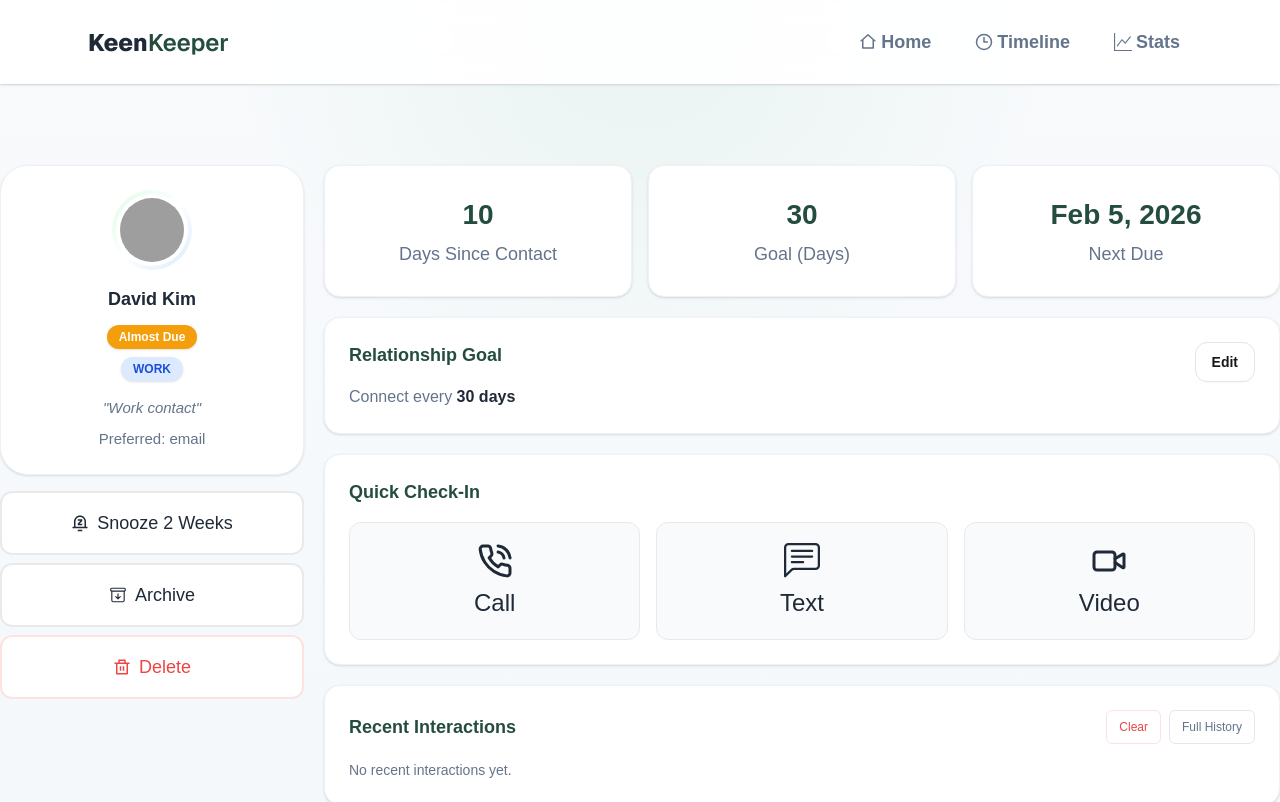
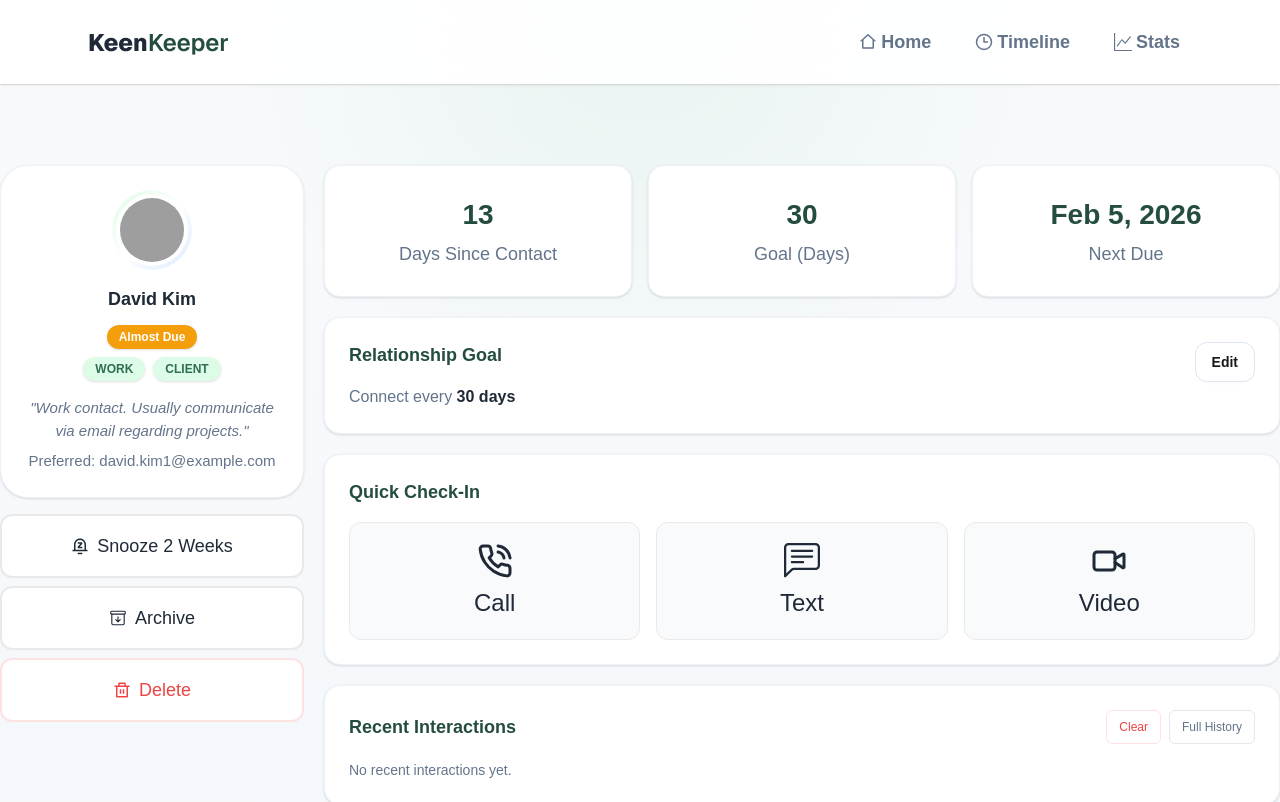
Before and after one commit to nafiz2024/Programming-Hero-Assignment-07, a React (Vite) app: page /friendsdetails/1 in a window 1280 px wide. Shown: the top 802 px of the page. Built offline with nearby package versions, Linux system fonts and the light colour scheme; grey boxes are pictures that could not be loaded.

Commit message:
Some Issue Fix

```diff
--- a/public/FriendsData.json
+++ b/public/FriendsData.json
@@ -1,146 +1,146 @@
 [
   {
-    "id": "1",
+    "id": 1,
     "name": "David Kim",
-    "avatar": "https://i.ibb.co/d0gwzbqW/Ellipse-1.png",
-    "tag": "work",
+    "picture": "https://i.ibb.co/d0gwzbqW/Ellipse-1.png",
+    "email": "david.kim1@example.com",
+    "days_since_contact": 13,
     "status": "almost due",
-    "note": "Work contact",
-    "preferredContact": "email",
-    "lastContactDate": "2026-04-04",
-    "goalDays": 30,
-    "nextDueDate": "2026-02-05"
+    "tags": ["work", "client"],
+    "bio": "Work contact. Usually communicate via email regarding projects.",
+    "goal": 30,
+    "next_due_date": "2026-02-05"
   },
   {
-    "id": "2",
+    "id": 2,
     "name": "Emma Wilson",
-    "avatar": "https://i.ibb.co/WNkw8DzN/Ellipse-1-1.png",
-    "tag": "family",
+    "picture": "https://i.ibb.co/WNkw8DzN/Ellipse-1-1.png",
+    "email": "emma.wilson1@example.com",
+    "days_since_contact": 63,
     "status": "overdue",
-    "note": "Former colleague, great mentor",
-    "preferredContact": "email",
-    "lastContactDate": "2026-02-13",
-    "goalDays": 30,
-    "nextDueDate": "2026-02-27"
+    "tags": ["family", "mentor"],
+    "bio": "Former colleague and great mentor who guided early career decisions.",
+    "goal": 30,
+    "next_due_date": "2026-02-27"
   },
   {
-    "id": "3",
+    "id": 3,
     "name": "Lisa Nakamura",
-    "avatar": "https://i.ibb.co/bRHZZ1nP/Ellipse-1-2.png",
-    "tag": "work",
+    "picture": "https://i.ibb.co/bRHZZ1nP/Ellipse-1-2.png",
+    "email": "lisa.nakamura1@example.com",
+    "days_since_contact": 79,
     "status": "overdue",
-    "note": "Work collaborator",
-    "preferredContact": "slack",
-    "lastContactDate": "2026-01-28",
-    "goalDays": 30,
-    "nextDueDate": "2026-02-05"
+    "tags": ["work", "collaboration"],
+    "bio": "Work collaborator. Frequently coordinate tasks over Slack.",
+    "goal": 30,
+    "next_due_date": "2026-02-05"
   },
   {
-    "id": "4",
+    "id": 4,
     "name": "James Wright",
-    "avatar": "https://i.ibb.co/gZQx92zd/Ellipse-1-3.png",
-    "tag": "hobby",
+    "picture": "https://i.ibb.co/gZQx92zd/Ellipse-1-3.png",
+    "email": "james.wright1@example.com",
+    "days_since_contact": 118,
     "status": "overdue",
-    "note": "Travel buddy",
-    "preferredContact": "text",
-    "lastContactDate": "2025-12-20",
-    "goalDays": 21,
-    "nextDueDate": "2026-02-05"
+    "tags": ["hobby", "travel"],
+    "bio": "Travel buddy. We explored several countries together.",
+    "goal": 21,
+    "next_due_date": "2026-02-05"
   },
   {
-    "id": "5",
+    "id": 5,
     "name": "David Kim",
-    "avatar": "https://i.ibb.co/PGghV5ZQ/Ellipse-1-4.png",
-    "tag": "work",
+    "picture": "https://i.ibb.co/PGghV5ZQ/Ellipse-1-4.png",
+    "email": "david.kim2@example.com",
+    "days_since_contact": 28,
     "status": "overdue",
-    "note": "Work contact",
-    "preferredContact": "email",
-    "lastContactDate": "2026-03-01",
-    "goalDays": 30,
-    "nextDueDate": "2026-02-17"
+    "tags": ["work", "client"],
+    "bio": "Work contact handling client-side communications.",
+    "goal": 30,
+    "next_due_date": "2026-02-17"
   },
   {
-    "id": "6",
+    "id": 6,
     "name": "Emma Wilson",
-    "avatar": "https://i.ibb.co/ZRZWwqBn/Ellipse-1-5.png",
-    "tag": "family",
+    "picture": "https://i.ibb.co/ZRZWwqBn/Ellipse-1-5.png",
+    "email": "emma.wilson2@example.com",
+    "days_since_contact": 7,
     "status": "on-track",
-    "note": "Family friend",
-    "preferredContact": "email",
-    "lastContactDate": "2026-04-10",
-    "goalDays": 60,
-    "nextDueDate": "2026-03-08"
+    "tags": ["family", "close friend"],
+    "bio": "Family friend. Occasionally catch up via email.",
+    "goal": 60,
+    "next_due_date": "2026-03-08"
   },
   {
-    "id": "7",
+    "id": 7,
     "name": "Lisa Nakamura",
-    "avatar": "https://i.ibb.co/PZGL10C7/Ellipse-1-6.png",
-    "tag": "work",
+    "picture": "https://i.ibb.co/PZGL10C7/Ellipse-1-6.png",
+    "email": "lisa.nakamura2@example.com",
+    "days_since_contact": 30,
     "status": "on-track",
-    "note": "Product team partner",
-    "preferredContact": "slack",
-    "lastContactDate": "2026-03-18",
-    "goalDays": 60,
-    "nextDueDate": "2026-03-08"
+    "tags": ["work", "product"],
+    "bio": "Product team partner. Collaborate regularly on features.",
+    "goal": 60,
+    "next_due_date": "2026-03-08"
   },
   {
-    "id": "8",
+    "id": 8,
     "name": "James Wright",
-    "avatar": "https://i.ibb.co/W4twmL71/Ellipse-1-7.png",
-    "tag": "hobby",
+    "picture": "https://i.ibb.co/W4twmL71/Ellipse-1-7.png",
+    "email": "james.wright2@example.com",
+    "days_since_contact": 25,
     "status": "almost due",
-    "note": "Travel friend",
-    "preferredContact": "text",
-    "lastContactDate": "2026-02-24",
-    "goalDays": 60,
-    "nextDueDate": "2026-03-08"
+    "tags": ["hobby", "travel"],
+    "bio": "Travel friend. Share travel plans and ideas often.",
+    "goal": 60,
+    "next_due_date": "2026-03-08"
   },
   {
-    "id": "9",
+    "id": 9,
     "name": "David Kim",
-    "avatar": "https://i.ibb.co/0RWvmJCQ/Ellipse-1-8.png",
-    "tag": "work",
+    "picture": "https://i.ibb.co/0RWvmJCQ/Ellipse-1-8.png",
+    "email": "david.kim3@example.com",
+    "days_since_contact": 22,
     "status": "almost due",
-    "note": "Client-side contact",
-    "preferredContact": "email",
-    "lastContactDate": "2026-03-26",
-    "goalDays": 60,
-    "nextDueDate": "2026-03-18"
+    "tags": ["work", "client"],
+    "bio": "Client-side contact for business discussions.",
+    "goal": 60,
+    "next_due_date": "2026-03-18"
   },
   {
-    "id": "10",
+    "id": 10,
     "name": "Emma Wilson",
-    "avatar": "https://i.ibb.co/VrPwDx2/Ellipse-1-9.png",
-    "tag": "family",
+    "picture": "https://i.ibb.co/VrPwDx2/Ellipse-1-9.png",
+    "email": "emma.wilson3@example.com",
+    "days_since_contact": 96,
     "status": "overdue",
-    "note": "Close family contact",
-    "preferredContact": "email",
-    "lastContactDate": "2026-01-11",
-    "goalDays": 30,
-    "nextDueDate": "2026-02-27"
+    "tags": ["family", "close friend"],
+    "bio": "Close family contact. Important to stay in touch.",
+    "goal": 30,
+    "next_due_date": "2026-02-27"
   },
   {
-    "id": "11",
+    "id": 11,
     "name": "Lisa Nakamura",
-    "avatar": "https://i.ibb.co/5hVk3r2g/Ellipse-1-10.png",
-    "tag": "work",
+    "picture": "https://i.ibb.co/5hVk3r2g/Ellipse-1-10.png",
+    "email": "lisa.nakamura3@example.com",
+    "days_since_contact": 138,
     "status": "overdue",
-    "note": "Engineering lead contact",
-    "preferredContact": "slack",
-    "lastContactDate": "2025-11-30",
-    "goalDays": 30,
-    "nextDueDate": "2026-02-27"
+    "tags": ["work", "engineering"],
+    "bio": "Engineering lead contact. Key decision-maker in projects.",
+    "goal": 30,
+    "next_due_date": "2026-02-27"
   },
   {
-    "id": "12",
+    "id": 12,
     "name": "James Wright",
-    "avatar": "https://i.ibb.co/LzLhx3F6/Ellipse-1-11.png",
-    "tag": "hobby",
+    "picture": "https://i.ibb.co/LzLhx3F6/Ellipse-1-11.png",
+    "email": "james.wright3@example.com",
+    "days_since_contact": 3,
     "status": "on-track",
-    "note": "Outdoor activity friend",
-    "preferredContact": "text",
-    "lastContactDate": "2026-04-14",
-    "goalDays": 90,
-    "nextDueDate": "2026-04-17"
+    "tags": ["hobby", "outdoor"],
+    "bio": "Outdoor activity friend. Enjoy hiking and adventures.",
+    "goal": 90,
+    "next_due_date": "2026-04-17"
   }
 ]
--- a/src/Components/Ui/FriendCard.jsx
+++ b/src/Components/Ui/FriendCard.jsx
@@ -3,10 +3,21 @@ import { Link } from 'react-router';
 import { getDaysSinceContact } from '../../utils/dateUtils';
 
 const FriendCard = ({ friend }) => {
+    const tagBadgeStyle = 'bg-[#DDFCE7] text-[#2F6E53]';
 
     // Read the display fields we need for each friend card.
-    const { name, avatar, lastContactDate, tag, status } = friend;
-    const daysSinceContact = getDaysSinceContact(lastContactDate);
+    const { id, name, picture, avatar, days_since_contact, lastContactDate, tags = [], status } = friend;
+    let daysSinceContact = days_since_contact;
+
+    if (daysSinceContact === undefined) {
+        daysSinceContact = getDaysSinceContact(lastContactDate);
+    }
+
+    let profileImage = picture;
+
+    if (!profileImage) {
+        profileImage = avatar;
+    }
 
     // Badge colors for relationship status.
     const statusStyles = {
@@ -15,22 +26,25 @@ const FriendCard = ({ friend }) => {
         'on-track': 'bg-[#22C55E] text-white',
     };
 
-    const tagStyles = {
-        family: 'bg-[#DDFCE7] text-[#2F6E53]',
-        work: 'bg-[#DBEAFE] text-[#1D4ED8]',
-        hobby: 'bg-[#FEF3C7] text-[#B45309]',
-    };
-
     return (
         // Each card links to that friend's details page.
-        <Link to={`/friendsdetails/${friend.id}`} className='interactive-card group block rounded-2xl border border-[#EEF2F6] bg-white p-6 text-center shadow-sm'>
+        <Link to={`/friendsdetails/${id}`} className='interactive-card group block rounded-2xl border border-[#EEF2F6] bg-white p-6 text-center shadow-sm'>
             <div className="pb-3">
-                <img src={avatar} alt={name} className='mx-auto h-20 w-20 rounded-full object-cover ring-4 ring-white transition duration-300 group-hover:scale-105 group-hover:ring-[#DDFCE7]' />
+                <img src={profileImage} alt={name} className='mx-auto h-20 w-20 rounded-full object-cover ring-4 ring-white transition duration-300 group-hover:scale-105 group-hover:ring-[#DDFCE7]' />
             </div>
             <div className="space-y-2">
                 <h1 className='text-xl font-semibold transition-colors duration-200 group-hover:text-[#244D3F]'>{name}</h1>
                 <p className='text-[12px] text-[#64748B]'>{daysSinceContact}d ago</p>
-                <p className={`mx-auto block w-fit rounded-full px-3 py-1 text-[12px] font-medium uppercase text-[#244D3F] shadow-sm transition duration-200 group-hover:scale-105 group-hover:shadow-md ${tagStyles[tag]}`}>{tag}</p>
+                <div className="flex flex-wrap items-center justify-center gap-2">
+                    {tags.map((friendTag) => (
+                        <p
+                            key={`${id}-${friendTag}`}
+                            className={`block w-fit rounded-full px-3 py-1 text-[12px] font-medium uppercase shadow-sm transition duration-200 group-hover:scale-105 group-hover:shadow-md ${tagBadgeStyle}`}
+                        >
+                            {friendTag}
+                        </p>
+                    ))}
+                </div>
                 <p className={`mx-auto block w-fit rounded-full px-3 py-1 text-[12px] font-medium uppercase text-white shadow-sm transition duration-200 group-hover:scale-105 group-hover:shadow-md ${statusStyles[status]}`}>{status}</p>
             </div>
         </Link>
--- a/src/Pages/FriendsDetails/FriendsDetails.jsx
+++ b/src/Pages/FriendsDetails/FriendsDetails.jsx
@@ -11,12 +11,14 @@ import videoIcon from '../../assets/video.png';
 import { getDaysSinceContact } from '../../utils/dateUtils';
 
 const FriendsDetails = () => {
+    const tagBadgeStyle = 'bg-[#DDFCE7] text-[#2F6E53]';
+
     const { id } = useParams();
     const friends = useLoaderData();
     const { clearFriendInteractions, handleInteraction, timeline } = useContext(BookContext);
 
     // Find the friend that matches the current URL parameter.
-    const expectedFriend = friends.find((friend) => friend.id === id);
+    const expectedFriend = friends.find((friend) => String(friend.id) === id);
 
     if (!expectedFriend) {
         return (
@@ -30,20 +32,64 @@ const FriendsDetails = () => {
     }
 
     const {
+        picture,
         avatar,
         name,
         status,
-        tag,
+        tags = [],
+        bio,
         note,
+        email,
         preferredContact,
+        days_since_contact,
         lastContactDate,
+        goal,
         goalDays,
+        next_due_date,
         nextDueDate,
     } = expectedFriend;
 
-    const daysSinceContact = getDaysSinceContact(lastContactDate);
+    let daysSinceContact = days_since_contact;
 
-    const formattedDate = new Date(nextDueDate).toLocaleDateString('en-US', {
+    if (daysSinceContact === undefined) {
+        daysSinceContact = getDaysSinceContact(lastContactDate);
+    }
+
+    let relationshipGoal = goal;
+
+    if (relationshipGoal === undefined) {
+        relationshipGoal = goalDays;
+    }
+
+    let dueDate = next_due_date;
+
+    if (!dueDate) {
+        dueDate = nextDueDate;
+    }
+
+    let preferredContactLabel = preferredContact;
+
+    if (!preferredContactLabel) {
+        preferredContactLabel = email;
+    }
+
+    if (!preferredContactLabel) {
+        preferredContactLabel = 'Not specified';
+    }
+
+    let profileImage = picture;
+
+    if (!profileImage) {
+        profileImage = avatar;
+    }
+
+    let aboutText = bio;
+
+    if (!aboutText) {
+        aboutText = note;
+    }
+
+    const formattedDate = new Date(dueDate).toLocaleDateString('en-US', {
         month: 'short',
         day: 'numeric',
         year: 'numeric',
@@ -53,12 +99,6 @@ const FriendsDetails = () => {
         overdue: 'bg-[#FE4A49] text-white',
         'almost due': 'bg-[#F59E0B] text-white',
         'on-track': 'bg-[#22C55E] text-white',
-    };
-
-    const tagStyles = {
-        family: 'bg-[#DDFCE7] text-[#2F6E53]',
-        work: 'bg-[#DBEAFE] text-[#1D4ED8]',
-        hobby: 'bg-[#FEF3C7] text-[#B45309]',
     };
 
     // Only show the latest interactions for the current friend on this page.
@@ -90,7 +130,7 @@ const FriendsDetails = () => {
                 <div className="space-y-4">
                     <div className="interactive-card overflow-hidden rounded-[28px] border border-[#EEF2F6] bg-white p-6 text-center shadow-sm">
                         <div className="mx-auto flex h-20 w-20 items-center justify-center rounded-full bg-gradient-to-br from-[#DDFCE7] via-white to-[#DBEAFE] p-1">
-                        <img src={avatar} alt={name} className="mx-auto h-16 w-16 rounded-full object-cover ring-4 ring-white transition duration-300 hover:scale-105" />
+                        <img src={profileImage} alt={name} className="mx-auto h-16 w-16 rounded-full object-cover ring-4 ring-white transition duration-300 hover:scale-105" />
                         </div>
                         <h1 className="mt-4 text-[18px] font-semibold text-[#1F2937]">{name}</h1>
                         <div className="mt-3 space-y-2">
@@ -100,15 +140,19 @@ const FriendsDetails = () => {
                             >
                                 {status}
                             </p>
-                            <p
-                                className={`mx-auto w-fit rounded-full px-3 py-1 text-xs font-semibold uppercase shadow-sm transition duration-200 hover:scale-105 hover:shadow-md ${tagStyles[tag] || 'bg-slate-100 text-slate-700'
-                                    }`}
-                            >
-                                {tag}
-                            </p>
+                            <div className="flex flex-wrap items-center justify-center gap-2">
+                                {tags.map((friendTag) => (
+                                    <p
+                                        key={`${expectedFriend.id}-${friendTag}`}
+                                        className={`w-fit rounded-full px-3 py-1 text-xs font-semibold uppercase shadow-sm transition duration-200 hover:scale-105 hover:shadow-md ${tagBadgeStyle}`}
+                                    >
+                                        {friendTag}
+                                    </p>
+                                ))}
+                            </div>
                         </div>
-                        <p className="mt-4 text-[15px] italic text-[#64748B]">"{note}"</p>
-                        <p className="mt-2 text-[15px] text-[#64748B]">Preferred: {preferredContact}</p>
+                        <p className="mt-4 text-[15px] italic text-[#64748B]">"{aboutText}"</p>
+                        <p className="mt-2 text-[15px] text-[#64748B]">Preferred: {preferredContactLabel}</p>
                     </div>
 
                     <div className="flex flex-col gap-2">
@@ -132,7 +176,7 @@ const FriendsDetails = () => {
                             <p className="mt-1 text-lg text-[#64748B]">Days Since Contact</p>
                         </div>
                         <div className="interactive-card rounded-2xl border border-[#EEF2F6] bg-white p-7 text-center shadow-sm">
-                            <h2 className="text-[28px] font-semibold text-[#244D3F]">{goalDays}</h2>
+                            <h2 className="text-[28px] font-semibold text-[#244D3F]">{relationshipGoal}</h2>
                             <p className="mt-1 text-lg text-[#64748B]">Goal (Days)</p>
                         </div>
                         <div className="interactive-card rounded-2xl border border-[#EEF2F6] bg-white p-7 text-center shadow-sm">
@@ -146,7 +190,7 @@ const FriendsDetails = () => {
                             <div>
                                 <h2 className="text-[18px] font-semibold text-[#244D3F]">Relationship Goal</h2>
                                 <p className="mt-4 text-[16px] text-[#64748B]">
-                                    Connect every <span className="font-semibold text-[#1F2937]">{goalDays} days</span>
+                                    Connect every <span className="font-semibold text-[#1F2937]">{relationshipGoal} days</span>
                                 </p>
                             </div>
                             <button className="btn interactive-button rounded-xl border border-[#DDE6EE] bg-white hover:border-[#244D3F] hover:bg-[#244D3F] hover:text-white">
```
Also changed, not shown: src/Components/HomePage/AllFriends.jsx (+14 -9 lines), src/Pages/HomePage/Homepage.jsx (+10 -2 lines), src/Pages/Timeline/Timeline.jsx (+48 -4 lines), 1 other file (tests, documents, lock files or other folders).
